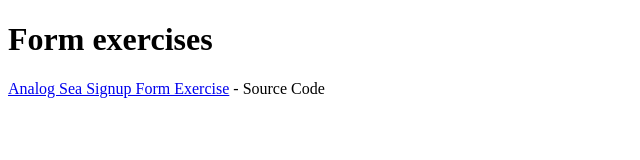
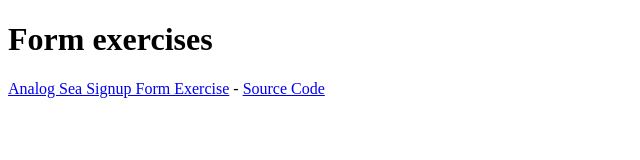
Before and after one commit to romklao/romklao.github.io, a plain HTML site: page index.html in a window 1280 px wide. Shown: the full height of the page, 0-640 px from the left. Drawn offline with Linux system fonts and the light colour scheme.

Commit message:
Fixed source link

```diff
--- a/index.html
+++ b/index.html
@@ -15,7 +15,7 @@
 </head>
 <body>
   <h1>Form exercises</h1>
-    <p><a href="analog_sea_signup_form/form.html">Analog Sea Signup Form Exercise</a> - <a href="https://github.com/romklao/analog_sea_signup_form"></a>Source Code</p>
+    <p><a href="analog_sea_signup_form/form.html">Analog Sea Signup Form Exercise</a> - <a href="https://github.com/romklao/analog_sea_signup_form">Source Code</a></p>
   </ul>
 </body>
 </html>
```
